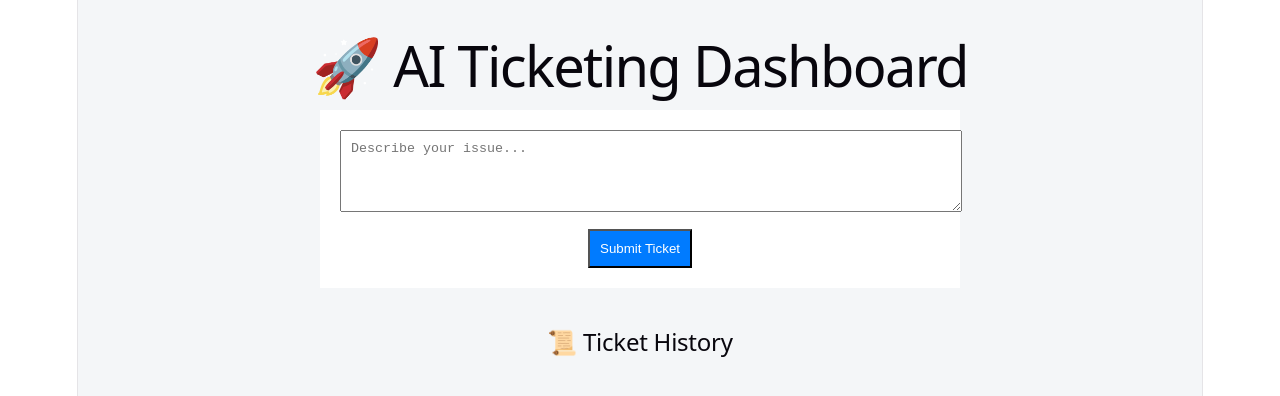
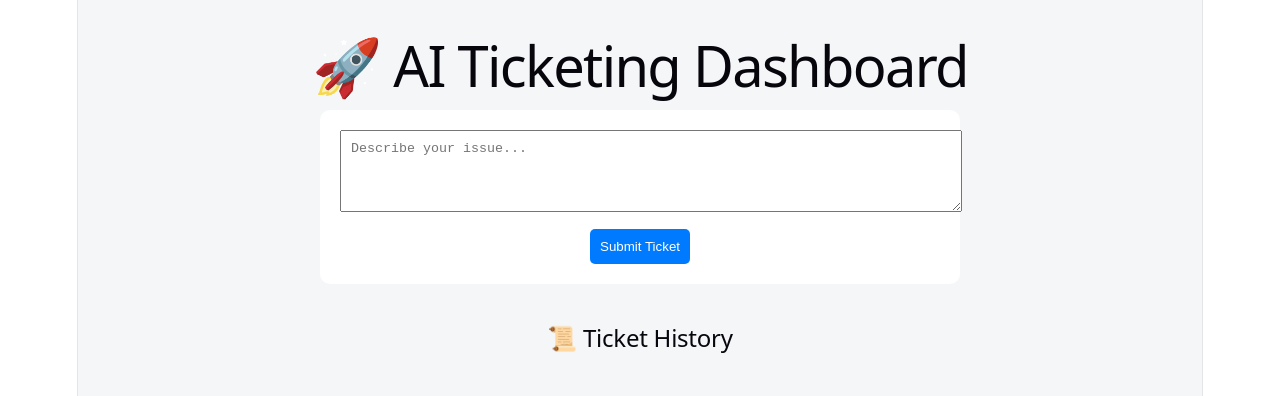
Before and after one commit to Shanumkh1/ai-ticketing-system, a React app in the folder frontend/frontend/: page / in a window 1280 px wide. Shown: the top 396 px of the page. Built offline with nearby package versions, Linux system fonts and the light colour scheme; the HTML template or start-up script is replaced by a standard one.

Commit message:
final frontend fix

```diff
--- a/frontend/frontend/src/App.jsx
+++ b/frontend/frontend/src/App.jsx
@@ -20,21 +20,22 @@ function App() {
 
       const data = await res.json();
 
-      console.log("API RESPONSE:", data);
+      console.log("API DATA:", data);
 
+      // ✅ Proper mapping
       const newTicket = {
         id: Date.now(),
-        text,
-        category: data.category || "N/A",
-        severity: data.severity || "N/A",
-        department: data.department || "N/A",
+        text: text,
+        category: data.category,
+        severity: data.severity,
+        department: data.department,
         status:
           data.action === "auto-resolve" ? "Resolved" : "Assigned",
-        response: data.response || "",
+        response: data.response,
       };
 
       setResult(newTicket);
-      setHistory([newTicket, ...history]);
+      setHistory((prev) => [newTicket, ...prev]);
       setText("");
     } catch (error) {
       console.error(error);
@@ -42,6 +43,7 @@ function App() {
     }
   };
 
+  // 🎨 Severity colors
   const getSeverityColor = (severity) => {
     switch (severity) {
       case "Critical":
@@ -57,16 +59,34 @@ function App() {
     }
   };
 
+  // 🎯 Status colors
   const getStatusColor = (status) => {
     return status === "Resolved" ? "green" : "blue";
   };
 
   return (
-    <div style={{ fontFamily: "Arial", padding: "20px", background: "#f4f6f8" }}>
-      <h1 style={{ textAlign: "center" }}>🚀 AI Ticketing Dashboard</h1>
+    <div
+      style={{
+        fontFamily: "Arial",
+        background: "#f4f6f8",
+        minHeight: "100vh",
+        padding: "20px",
+      }}
+    >
+      <h1 style={{ textAlign: "center" }}>
+        🚀 AI Ticketing Dashboard
+      </h1>
 
-      {/* Input */}
-      <div style={{ background: "white", padding: "20px", maxWidth: "600px", margin: "auto" }}>
+      {/* Input Section */}
+      <div
+        style={{
+          background: "white",
+          padding: "20px",
+          borderRadius: "10px",
+          maxWidth: "600px",
+          margin: "20px auto",
+        }}
+      >
         <textarea
           placeholder="Describe your issue..."
           value={text}
@@ -77,15 +97,31 @@ function App() {
 
         <button
           onClick={sendTicket}
-          style={{ marginTop: "10px", padding: "10px", background: "#007bff", color: "white" }}
+          style={{
+            marginTop: "10px",
+            padding: "10px",
+            background: "#007bff",
+            color: "white",
+            border: "none",
+            borderRadius: "5px",
+            cursor: "pointer",
+          }}
         >
           Submit Ticket
         </button>
       </div>
 
-      {/* Result */}
+      {/* Latest Ticket */}
       {result && (
-        <div style={{ background: "white", padding: "20px", maxWidth: "600px", margin: "20px auto" }}>
+        <div
+          style={{
+            background: "white",
+            padding: "20px",
+            borderRadius: "10px",
+            maxWidth: "600px",
+            margin: "20px auto",
+          }}
+        >
           <h3>🎯 Latest Ticket</h3>
 
           <p><b>Issue:</b> {result.text}</p>
@@ -108,23 +144,51 @@ function App() {
           <p><b>Department:</b> {result.department}</p>
 
           {result.response && (
-            <div style={{ marginTop: "10px", padding: "10px", background: "#e6f7ff" }}>
+            <div
+              style={{
+                marginTop: "10px",
+                padding: "10px",
+                background: "#e6f7ff",
+                borderRadius: "5px",
+              }}
+            >
               💡 {result.response}
             </div>
           )}
         </div>
       )}
 
-      {/* History */}
+      {/* Ticket History */}
       <div style={{ maxWidth: "800px", margin: "40px auto" }}>
         <h2>📜 Ticket History</h2>
 
         {history.map((t) => (
-          <div key={t.id} style={{ background: "white", padding: "10px", marginBottom: "10px" }}>
+          <div
+            key={t.id}
+            style={{
+              background: "white",
+              padding: "15px",
+              marginBottom: "10px",
+              borderRadius: "8px",
+            }}
+          >
             <p><b>{t.text}</b></p>
-            <p>Severity: <span style={{ color: getSeverityColor(t.severity) }}>{t.severity}</span></p>
-            <p>Status: <span style={{ color: getStatusColor(t.status) }}>{t.status}</span></p>
-            <p>Dept: {t.department}</p>
+
+            <p>
+              Severity:{" "}
+              <span style={{ color: getSeverityColor(t.severity) }}>
+                {t.severity}
+              </span>
+            </p>
+
+            <p>
+              Status:{" "}
+              <span style={{ color: getStatusColor(t.status) }}>
+                {t.status}
+              </span>
+            </p>
+
+            <p>Department: {t.department}</p>
           </div>
         ))}
       </div>
```
